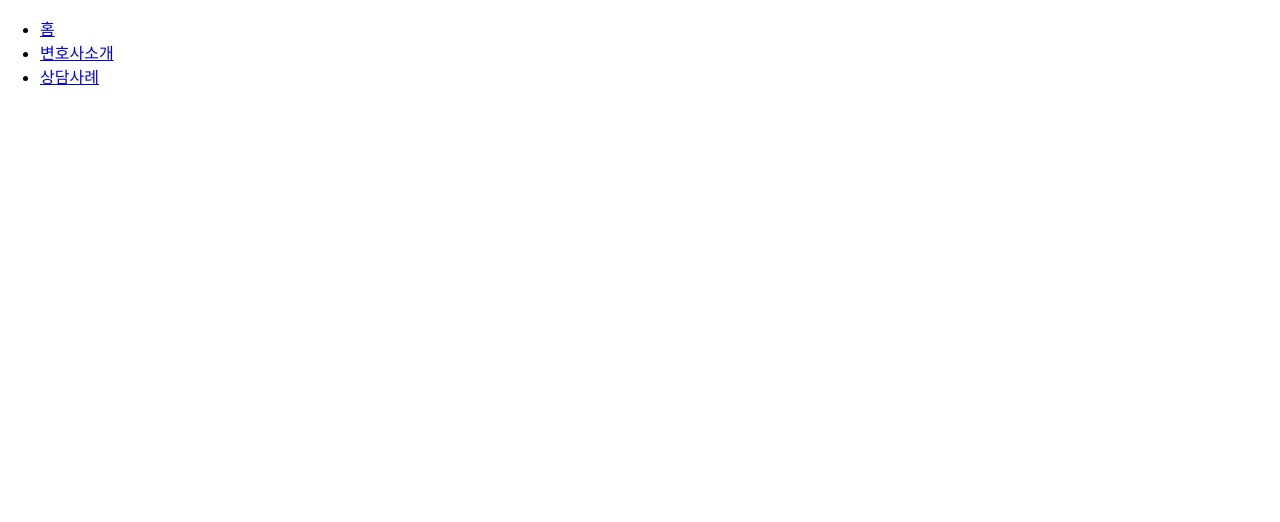
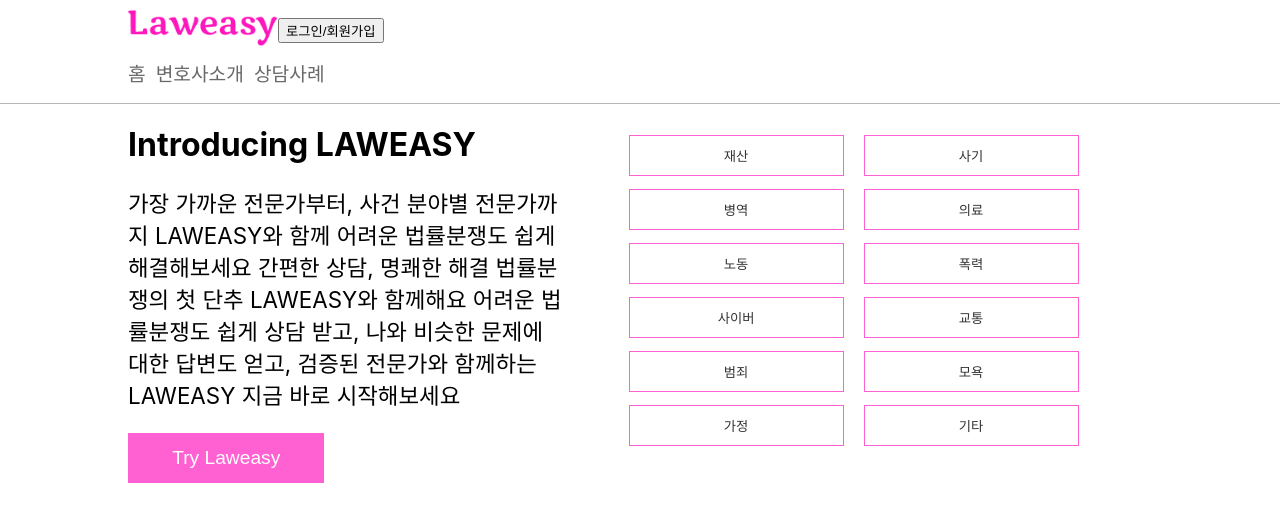
Before and after one commit to jodandan/hackathon_LawEasy, a React (Create React App) app in the folder umc-front/: page / in a window 1280 px wide. Before the commit this address had no page. Shown: the top 522 px of the page. Built offline with nearby package versions, Linux system fonts and the light colour scheme.

Commit message:
feat: main 화면 구성 및 헤더 수정, 상세페이지 세팅

```diff
--- a/umc-front/src/App.js
+++ b/umc-front/src/App.js
@@ -1,7 +1,9 @@
 import React from 'react';
 import { BrowserRouter as Router, Routes, Route } from 'react-router-dom';
 import Header from './components/layouts/Headerco.jsx';
+import Main from './pages/main/Main.jsx';
 import LawyerIntroduction from './pages/lawyer/LawyerPage.jsx';
+import ListDetail from './pages/listDetail/ListDetailPage.jsx';
 import ListWrite from './pages/list/ListPage.jsx';
 
 
@@ -11,8 +13,9 @@
     <Router>
       <Header />
       <Routes>
-      {/* <Route exact path="/" component={Home} /> */}
+      <Route exact path="/" element={<Main/>}  />
       <Route path="/lawyer-introduction" element={<LawyerIntroduction/>} />
+      <Route path="/listDetail" element={<ListDetail/>} />
       <Route path="/listWrite" element={<ListWrite/>} />
       </Routes>
 
--- /dev/null
+++ b/umc-front/src/components/layouts/Button.jsx
@@ -0,0 +1,47 @@
+import React from 'react';
+import { Link } from 'react-router-dom';
+import styled from 'styled-components';
+
+const CategoriesContainer = styled.div`
+    position: relative;
+    padding-left: 15%;
+    top: 31px;
+`;
+
+const Button = styled.button`
+  background-color: #ffffff;
+  color: #333333;
+  border: 1px solid #FF60D2;
+  padding: 10px 20px;
+  margin-right: 20px;
+  width: 33%;
+  margin-bottom: 13px;
+  cursor: pointer;
+  transition: background-color 0.3s, color 0.3s;
+
+  &:hover {
+    background-color: #333333;
+    color: #ffffff;
+  }
+`;
+
+const Categories = () => {
+  return (
+    <CategoriesContainer>
+        <Link to="/listWrite"><Button>재산</Button></Link>
+        <Link to="/listWrite"><Button>사기</Button></Link>
+        <Link to="/listWrite"><Button>병역</Button></Link>
+        <Link to="/listWrite"><Button>의료</Button></Link>
+        <Link to="/listWrite"><Button>노동</Button></Link>
+        <Link to="/listWrite"><Button>폭력</Button></Link>
+        <Link to="/listWrite"><Button>사이버</Button></Link>
+        <Link to="/listWrite"><Button>교통</Button></Link>
+        <Link to="/listWrite"><Button>범죄</Button></Link>
+        <Link to="/listWrite"><Button>모욕</Button></Link>
+        <Link to="/listWrite"><Button>가정</Button></Link>
+        <Link to="/listWrite"><Button>기타</Button></Link>
+    </CategoriesContainer>
+  );
+};
+
+export default Categories;
--- a/umc-front/src/components/layouts/Headerco.jsx
+++ b/umc-front/src/components/layouts/Headerco.jsx
@@ -1,23 +1,57 @@
 import React from 'react';
 import { Link } from 'react-router-dom';
+import logoTypeImg from '../../assets/LogoLaw.png'
+import styled from 'styled-components';
+
+const HeaderContainer = styled.header`
+  padding-left:10%;
+  border-bottom: solid #b6b6b6 1px;
+  img {
+    width: 150px;
+    position: relative;
+    top:10px;
+  }
+  a{
+    font-size: 1.2rem;
+    color: dimgrey;;
+  }
+  position: relative;
+  ul {
+    display: flex;
+    padding: 0;
+  }
+  li {
+    list-style: none;
+    margin-right: 10px;
+  }
+`;
+
+const NAVContainer = styled.div`
+  position: relative;
+`;
 
 const Header = () => {
   return (
-    <header>
-      <nav>
+    <HeaderContainer>
+      <div>
+        <img src={logoTypeImg}></img>
+        <button>로그인/회원가입</button>
+      </div>
+
+      <NAVContainer>
         <ul>
           <li>
-            <Link to="/">홈</Link>
+            <Link to="/" style={{ textDecoration: "none" }}>홈</Link>
           </li>
           <li>
-            <Link to="/lawyer-introduction">변호사소개</Link>
+            <Link to="/lawyer-introduction" style={{ textDecoration: "none" }}>변호사소개</Link>
           </li>
           <li>
-            <Link to="/listWrite">상담사례</Link>
+            <Link to="/listWrite" style={{ textDecoration: "none" }}>상담사례</Link>
           </li>
         </ul>
-      </nav>
-    </header>
+      </NAVContainer>
+      </HeaderContainer>
   );
 };
 
--- a/umc-front/src/pages/list/ListPage.jsx
+++ b/umc-front/src/pages/list/ListPage.jsx
@@ -5,6 +5,7 @@
   return (
    <div>
     작성페이지 입니다.
+    <Link to="/listDetail"><button>상세페이지</button></Link>
    </div>
   );
 };
--- /dev/null
+++ b/umc-front/src/pages/listDetail/ListDetailPage.jsx
@@ -0,0 +1,16 @@
+import React from 'react';
+import { Link } from 'react-router-dom';
+
+const ListDetail = () => {
+  return (
+   <div>
+    상세페이지입니다.
+    {/* 가운데 디브 */}
+    {/* 그리고 그 안에 본문container */}
+    {/* 밑에 배너 */}
+    {/* 그리고 댓글 */}
+   </div>
+  );
+};
+
+export default ListDetail;
--- /dev/null
+++ b/umc-front/src/pages/main/Main.jsx
@@ -0,0 +1,66 @@
+import React from 'react';
+import { Link } from 'react-router-dom';
+import styled from 'styled-components';
+import Categories from '../../components/layouts/Button';
+
+const MainContainer = styled.div`
+    display: flex;
+`;
+
+const TextContainer = styled.div`
+    width: 55%;
+    position: relative;
+    left: 10%;
+    h1 {
+        font-size: 2rem;
+    }
+    p {
+        font-size: 1.4rem;
+    }
+`;
+
+const Button = styled.button`
+    color: white;
+    background-color: #FF60D2;
+    border: none;
+    width: 45%;
+    height: 50px;
+    font-size: 1.2rem;
+`;
+
+const MainPage = () => {
+  return (
+   <div>
+
+    <MainContainer>
+    <TextContainer>
+    <h1>
+    Introducing LAWEASY
+    </h1>
+    <p>
+    가장 가까운 전문가부터, 사건 분야별 전문가까지
+    LAWEASY와 함께 어려운 법률분쟁도 쉽게 해결해보세요
+
+    간편한 상담, 명쾌한 해결
+    법률분쟁의 첫 단추 LAWEASY와 함께해요
+
+    어려운 법률분쟁도 쉽게 상담 받고,
+    나와 비슷한 문제에 대한 답변도 얻고,
+    검증된 전문가와 함께하는 LAWEASY 지금 바로 시작해보세요
+    </p>
+    <Button>
+    Try Laweasy
+    </Button>
+    </TextContainer>
+    <Categories></Categories>
+    </MainContainer>
+
+
+
+   {/* try 버튼  */}
+   {/* 카테고리 */}
+   </div>
+  );
+};
+
+export default MainPage;
```
Also changed, not shown: umc-front/src/assets/LogoLaw.png (added).
